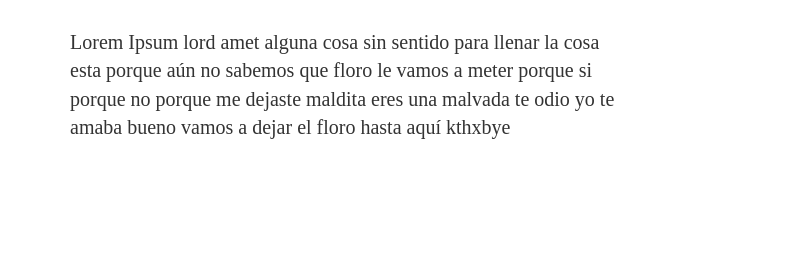
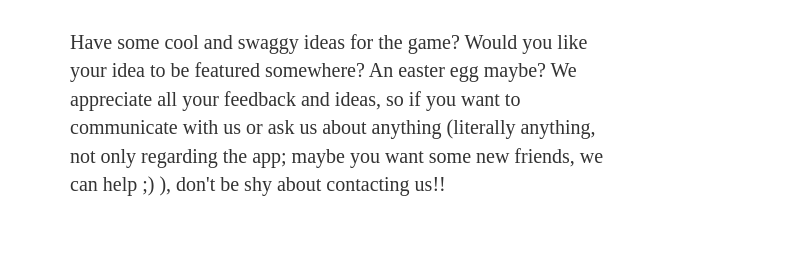
Before and after one commit to Naateri/FlappieBirt, a plain HTML site: page FlappieBirt2/contact.html in a window 1280 px wide. Shown: the part 582-862 px from the top of the page, 0-805 px from the left. Drawn offline with nearby package versions, Linux system fonts and the light colour scheme.

Commit message:
contacts messages

```diff
--- a/FlappieBirt2/contact.html
+++ b/FlappieBirt2/contact.html
@@ -31,9 +31,7 @@
 	<div class = "container">
 		<div class="row">
 			<div class="col-md-6 text-left">
-			Lorem Ipsum lord amet alguna cosa sin sentido para llenar la cosa esta porque
-aún no sabemos que floro le vamos a meter porque si porque no porque me dejaste maldita
-eres una malvada te odio yo te amaba bueno vamos a dejar el floro hasta aquí kthxbye
+			Have some cool and swaggy ideas for the game? Would you like your idea to be featured somewhere? An easter egg maybe? We appreciate all your feedback and ideas, so if you want to communicate with us or ask us about anything (literally anything, not only regarding the app; maybe you want some new friends, we can help ;) ), don't be shy about contacting us!!
 			</div>
 			<figure class="col-sm-6 text-right">
           		<img src="https://images-na.ssl-images-amazon.com/images/I/21ZzpgClpiL.png"/>
--- a/FlappieBirt2/main.css
+++ b/FlappieBirt2/main.css
@@ -36,7 +36,7 @@ header p {
 .jumbotron {
   display: flex;
   align-items: center;
-  background-image: url('https://s3.amazonaws.com/codecademy-content/projects/make-a-website/lesson-4/jumbotron.jpg');
+  background-image: url('https://blogs-images.forbes.com/insertcoin/files/2014/06/flappy-bird.jpg');
   background-size: cover;
   color: #ffffff;
   height: 500px;
```
